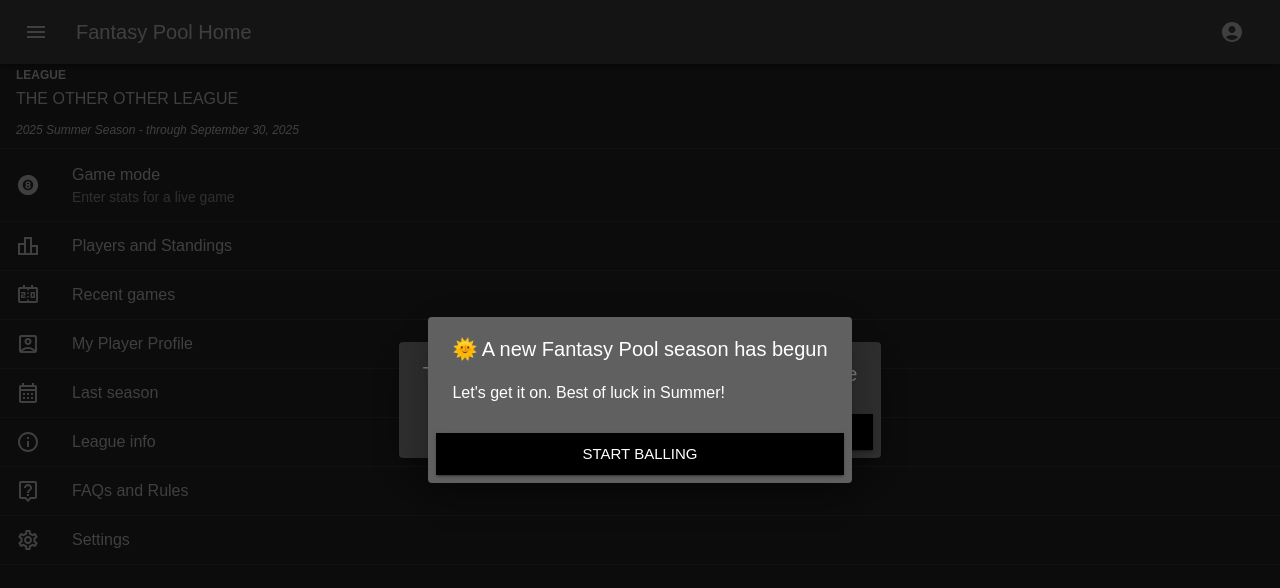
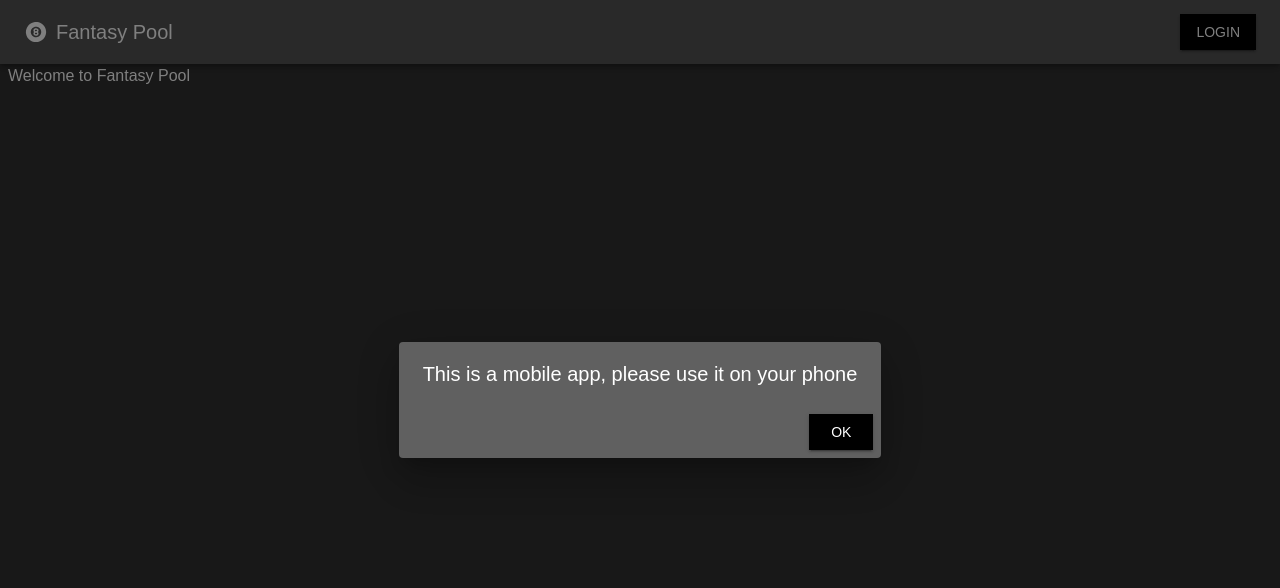
Before and after one commit to jcbauman/fantasy-pool, a React (Create React App) app: page / in a window 1280 px wide. Shown: the top 588 px of the page. Built offline with nearby package versions, Linux system fonts and the light colour scheme; no server answers; the database is empty; sample sign-in values are in the browser's storage.

Commit message:
initial pages

```diff
--- a/src/App.tsx
+++ b/src/App.tsx
@@ -27,6 +27,7 @@ import { NotificationProvider } from "./shared-components/toasts/NotificationPro
 import { LastSeasonPage } from "./pages/last-season/LastSeasonPage";
 import { EditGameModePage } from "./pages/edit-game/EditGamePage";
 import { ForgotPasswordPage } from "./pages/forgot-password/ForgotPasswordPage";
+import { LandingPage } from "./pages/landing-page/LandingPage";
 
 function App() {
   const isStandalone = useStandaloneMode();
@@ -40,7 +41,8 @@ function App() {
                 <TopNav />
                 <NotificationProvider>
                   <Routes>
-                    <Route path="/" element={<OverviewComponent />} />
+                    <Route path="/" element={<LandingPage />} />
+                    <Route path="/home" element={<OverviewComponent />} />
                     <Route path="/players" element={<PlayersPage />} />
                     <Route path="/players/:id" element={<PlayerDetailPage />} />
                     <Route
@@ -69,7 +71,7 @@ function App() {
                       element={<ForgotPasswordPage />}
                     />
                     <Route path="/wrapped-2024/:id" element={<WrappedPage />} />
-                    <Route path="*" element={<OverviewComponent />} />
+                    <Route path="*" element={<LandingPage />} />
                   </Routes>
                 </NotificationProvider>
               </Router>
--- a/src/pages/edit-game/EditGamePage.tsx
+++ b/src/pages/edit-game/EditGamePage.tsx
@@ -36,7 +36,7 @@ export const EditGameModePage: FC = () => {
                 ? "Game not found"
                 : "You are not allowed to edit this game"}
             </Typography>
-            <Button variant="contained" to="/" component={Link}>
+            <Button variant="contained" to="/home" component={Link}>
               Back to home
             </Button>
           </Stack>
--- a/src/pages/game-complete/GameCompletePage.tsx
+++ b/src/pages/game-complete/GameCompletePage.tsx
@@ -72,7 +72,7 @@ export const GameCompletePage: FC = () => {
                 appreciated you tracking for them.
               </Typography>
             )}
-            <Button to="/" variant="contained" component={RouterLink}>
+            <Button to="/home" variant="contained" component={RouterLink}>
               Back to home
             </Button>
           </Stack>
--- /dev/null
+++ b/src/pages/landing-page/LandingPage.tsx
@@ -0,0 +1,31 @@
+import {
+  Button,
+  Card,
+  Link,
+  Stack,
+  TextField,
+  Typography,
+} from "@mui/material";
+import { FC } from "react";
+import { PageContainer } from "../../shared-components/PageContainer";
+import { Link as RouterLink } from "react-router-dom";
+import { useForm } from "react-hook-form";
+import { sendPasswordResetEmail } from "firebase/auth";
+import {
+  sendErrorNotification,
+  sendSuccessNotification,
+} from "../../shared-components/toasts/notificationToasts";
+import { auth } from "../../backend/firebase/firebaseConfig";
+
+export const LandingPage: FC = () => {
+  return (
+    <PageContainer isUnauthedRoute isLandingPage>
+      <Stack
+        direction={"column"}
+        sx={{ width: "100%", height: "100%", p: 1, overflow: "hidden" }}
+      >
+        Welcome to Fantasy Pool
+      </Stack>
+    </PageContainer>
+  );
+};
--- a/src/pages/live-game/components/GameInterfaceV2.tsx
+++ b/src/pages/live-game/components/GameInterfaceV2.tsx
@@ -547,7 +547,7 @@ export const GameInterfaceV2: FC = () => {
         onClose={() => setDiscardGameDialogOpen(false)}
         onConfirm={async () => {
           dispatch(clearGame());
-          navigate("/");
+          navigate("/home");
         }}
       />
       <MultiBallDialog
--- a/src/pages/nav/TopNav.tsx
+++ b/src/pages/nav/TopNav.tsx
@@ -6,7 +6,7 @@ import MenuIcon from "@mui/icons-material/Menu";
 import AccountCircle from "@mui/icons-material/AccountCircle";
 import { FC } from "react";
 import { useTopNav } from "./hooks/useGetRouteName";
-import { Badge } from "@mui/material";
+import { Badge, Button, Stack } from "@mui/material";
 import ArrowBackIosOutlinedIcon from "@mui/icons-material/ArrowBackIosOutlined";
 import { useSelector } from "react-redux";
 import { RootState } from "../../redux/store";
@@ -18,7 +18,7 @@ import { LiveHelp } from "@mui/icons-material";
 import { fireAnalyticsEvent } from "../../shared-components/hooks/analytics";
 
 export const TopNav: FC = () => {
-  const { title, showBackButton, hideButtons } = useTopNav();
+  const { title, showBackButton, hideButtons, showSignInButton } = useTopNav();
   usePageTitle(title);
   const location = useLocation();
   const {
@@ -30,6 +30,11 @@ export const TopNav: FC = () => {
   return (
     <AppBar position="fixed">
       <Toolbar>
+        {showSignInButton && (
+          <Stack sx={{ mr: 1 }}>
+            <EightBallIcon color="white" />
+          </Stack>
+        )}
         {!hideButtons && (
           <IconButton
             size="large"
@@ -42,7 +47,7 @@ export const TopNav: FC = () => {
                 window.history.back();
                 fireAnalyticsEvent("TopNav_Clicked_BackButton");
               } else {
-                navigate("/");
+                navigate("/home");
                 fireAnalyticsEvent("TopNav_Clicked_MenuButton");
               }
             }}
@@ -87,6 +92,7 @@ export const TopNav: FC = () => {
             <LiveHelp />
           </IconButton>
         )}
+        {!hideButtons && (
           <IconButton
             size="large"
             aria-label="account of current user"
@@ -96,8 +102,14 @@ export const TopNav: FC = () => {
             component={RouterLink}
             to="/profile"
           >
-          {!hideButtons && <AccountCircle />}
+            <AccountCircle />
           </IconButton>
+        )}
+        {showSignInButton && (
+          <Button variant="contained" component={RouterLink} to="/sign-in">
+            Login
+          </Button>
+        )}
       </Toolbar>
     </AppBar>
   );
--- a/src/pages/nav/hooks/useGetRouteName.ts
+++ b/src/pages/nav/hooks/useGetRouteName.ts
@@ -6,6 +6,7 @@ interface UseTopNav {
   title: string;
   showBackButton?: boolean;
   hideButtons?: boolean;
+  showSignInButton?: boolean;
 }
 export const useTopNav = (): UseTopNav => {
   const location = useLocation();
@@ -22,7 +23,8 @@ export const useTopNav = (): UseTopNav => {
     } else {
       return { title: "Players", showBackButton: true };
     }
-  } else if (location.pathname === "/") return { title: "Fantasy Pool Home" };
+  } else if (location.pathname === "/home")
+    return { title: "Fantasy Pool Home" };
   else if (location.pathname === "/info")
     return { title: "Info", showBackButton: true };
   else if (location.pathname === "/profile")
@@ -50,5 +52,7 @@ export const useTopNav = (): UseTopNav => {
     };
   else if (location.pathname === "/forgot-password")
     return { title: "Reset password" };
+  else if (location.pathname === "/")
+    return { title: "Fantasy Pool", hideButtons: true, showSignInButton: true };
   else return { title: "Fantasy Pool" };
 };
--- a/src/pages/playerDetail/PlayerDetailPage.tsx
+++ b/src/pages/playerDetail/PlayerDetailPage.tsx
@@ -29,7 +29,7 @@ export const PlayerDetailPage: FC = () => {
           }}
         >
           <Typography variant="overline">Player not found</Typography>
-          <Button variant="contained" to="/" component={Link}>
+          <Button variant="contained" to="/home" component={Link}>
             Back to home
           </Button>
         </Stack>
--- a/src/pages/profile/CreatePlayerPage.tsx
+++ b/src/pages/profile/CreatePlayerPage.tsx
@@ -23,7 +23,7 @@ export const CreatePlayerPage: FC = () => {
       resolvedPlayer,
       () => {
         refetchPlayer();
-        navigate("/");
+        navigate("/home");
       },
       () =>
         sendErrorNotification(
--- a/src/pages/profile/components/SignIn.tsx
+++ b/src/pages/profile/components/SignIn.tsx
@@ -52,7 +52,7 @@ export const SignIn: FC = () => {
       navigate("/create-player");
     } else {
       const result = await signIn(data.email, data.password);
-      if (result) navigate("/");
+      if (result) navigate("/home");
     }
   };
 
--- a/src/shared-components/PageContainer.tsx
+++ b/src/shared-components/PageContainer.tsx
@@ -12,7 +12,8 @@ export const PageContainer: FC<{
   children: JSX.Element;
   authedRoute?: boolean;
   isUnauthedRoute?: boolean; //kick off page if authed
-}> = ({ loading, children, authedRoute, isUnauthedRoute }) => {
+  isLandingPage?: boolean;
+}> = ({ loading, children, authedRoute, isUnauthedRoute, isLandingPage }) => {
   const navigate = useNavigate();
   const location = useLocation();
 
@@ -28,11 +29,18 @@ export const PageContainer: FC<{
   }, [isAuthed, navigate, authedRoute, location.search, authLoading]);
 
   useEffect(() => {
-    if (isAuthed && isUnauthedRoute && !authLoading) {
+    if (isAuthed && isUnauthedRoute && !authLoading && !isLandingPage) {
       const searchParams = new URLSearchParams(location.search);
-      navigate({ pathname: "/", search: searchParams.toString() });
+      navigate({ pathname: "/home", search: searchParams.toString() });
     }
-  }, [isAuthed, navigate, isUnauthedRoute, location.search, authLoading]);
+  }, [
+    isAuthed,
+    navigate,
+    isUnauthedRoute,
+    location.search,
+    authLoading,
+    isLandingPage,
+  ]);
 
   useEffect(() => {
     window.scrollTo({
```
Lines whose indentation alone changed are shown as unchanged.
